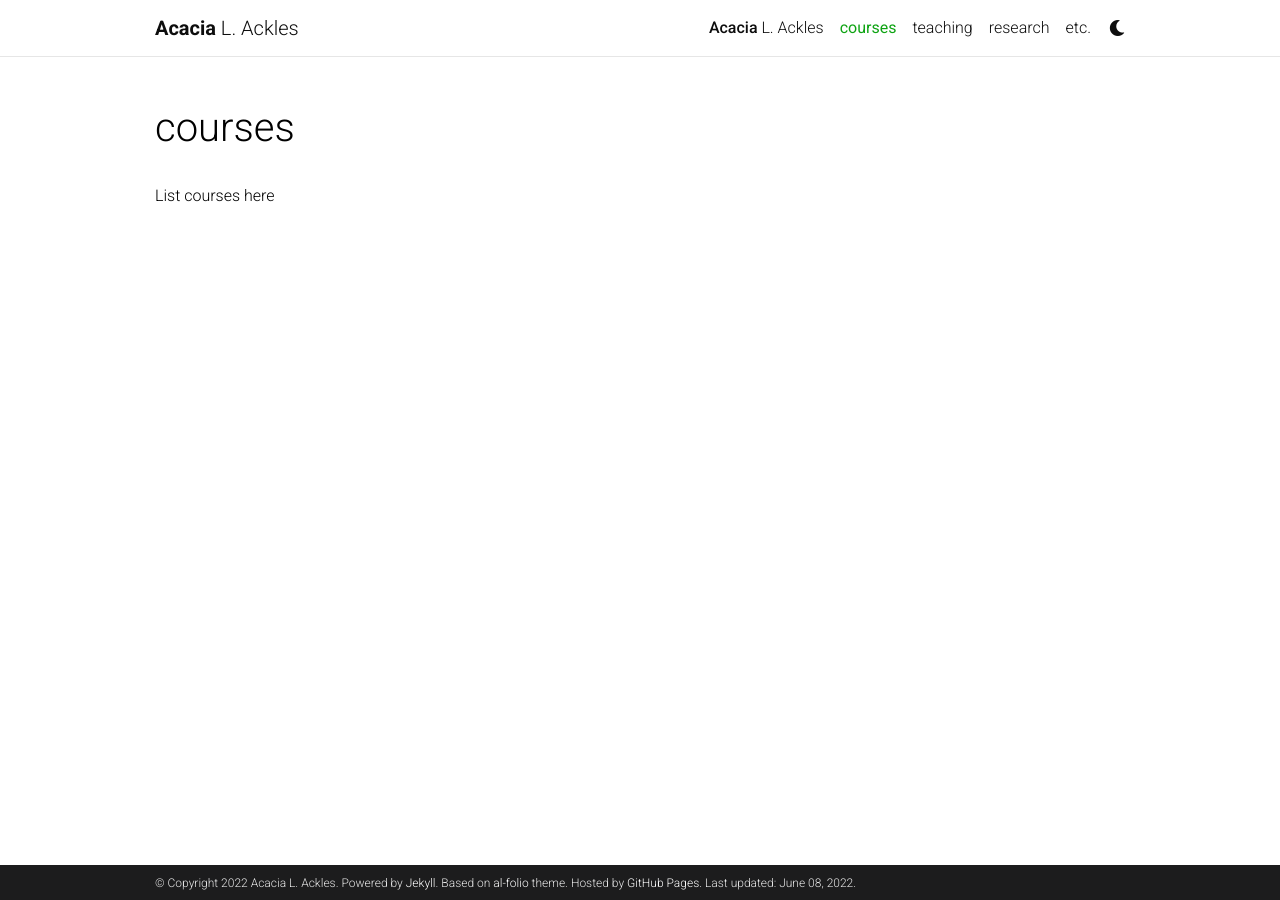
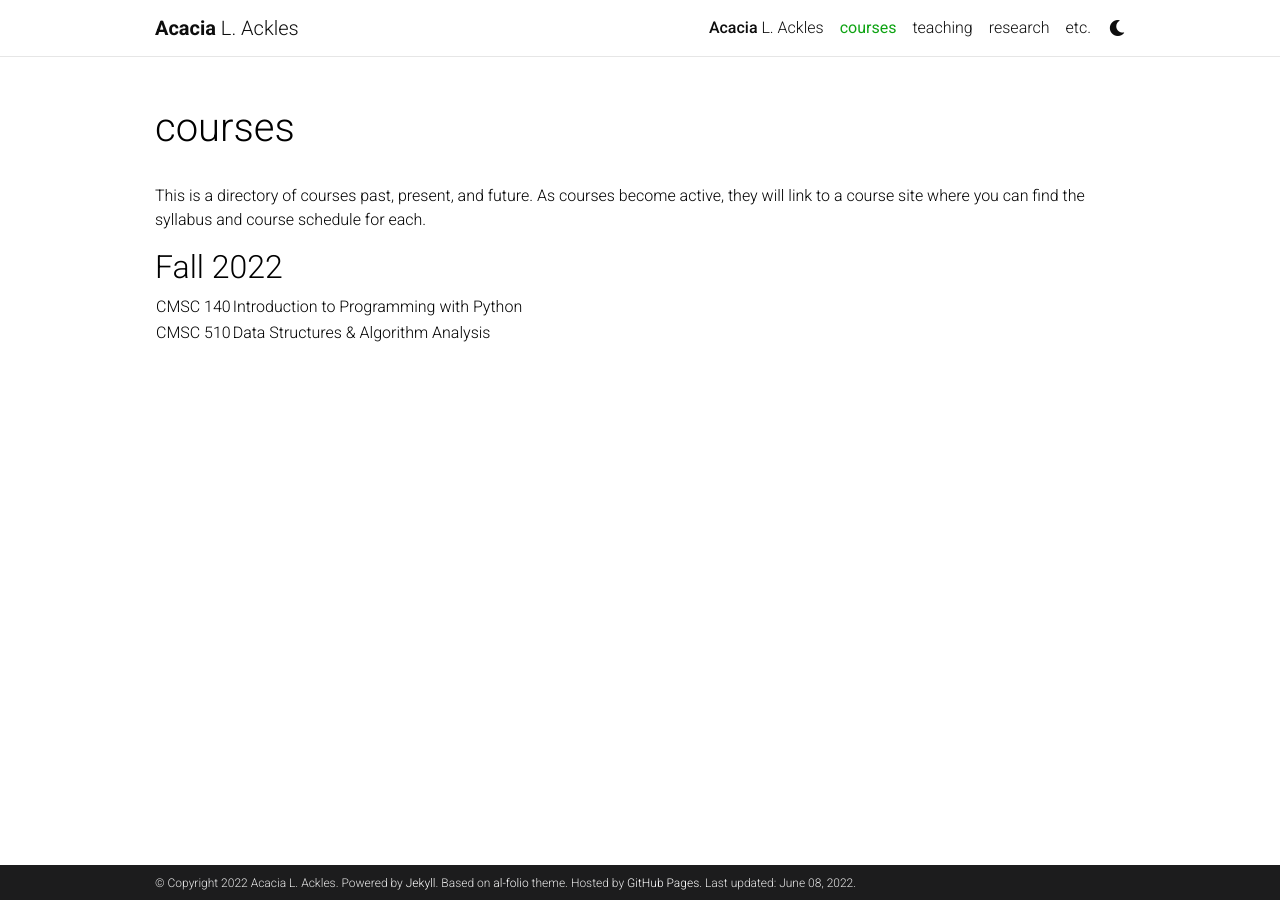
Before and after one commit to alackles/alackles.github.io, a Jekyll site: the page built from _pages/courses.md, in a window 1280 px wide. Built offline with Jekyll 4.4.1, drawn with Linux system fonts in a browser that asks for light colours; comment, search, counter and statistics services are not loaded; a style sheet for code colours, icons or effects is not loaded.

Commit message:
Add fall courses

```diff
--- a/_pages/courses.md
+++ b/_pages/courses.md
@@ -6,4 +6,9 @@ nav: true
 nav_order: 1
 ---
 
-List courses here
+This is a directory of courses past, present, and future. As courses become active, they will link to a course site where you can find the syllabus and course schedule for each.
+
+## Fall 2022
+
+CMSC 140 | Introduction to Programming with Python
+CMSC 510 | Data Structures & Algorithm Analysis
```
